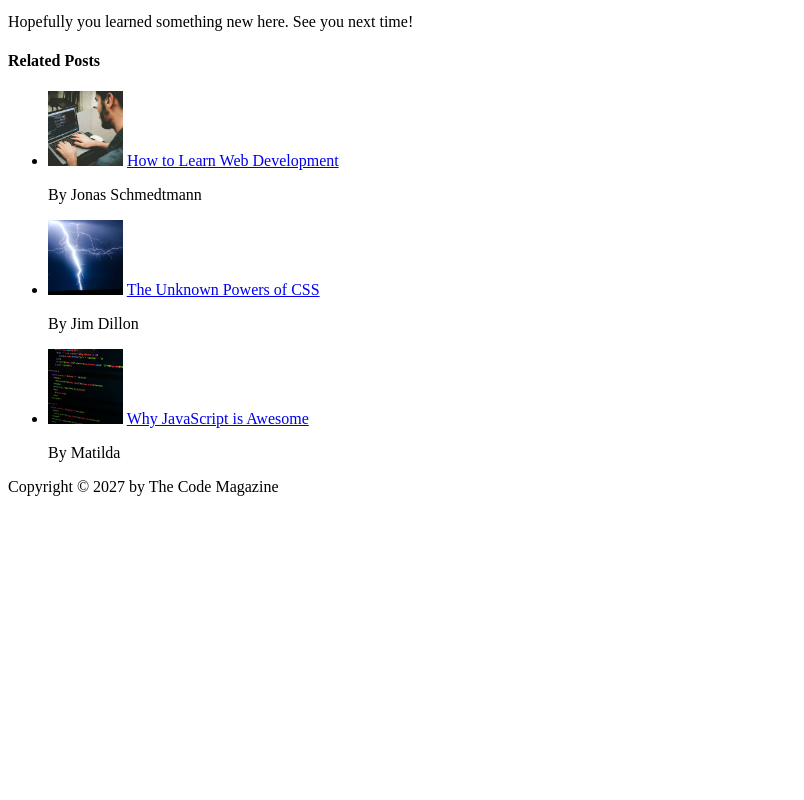
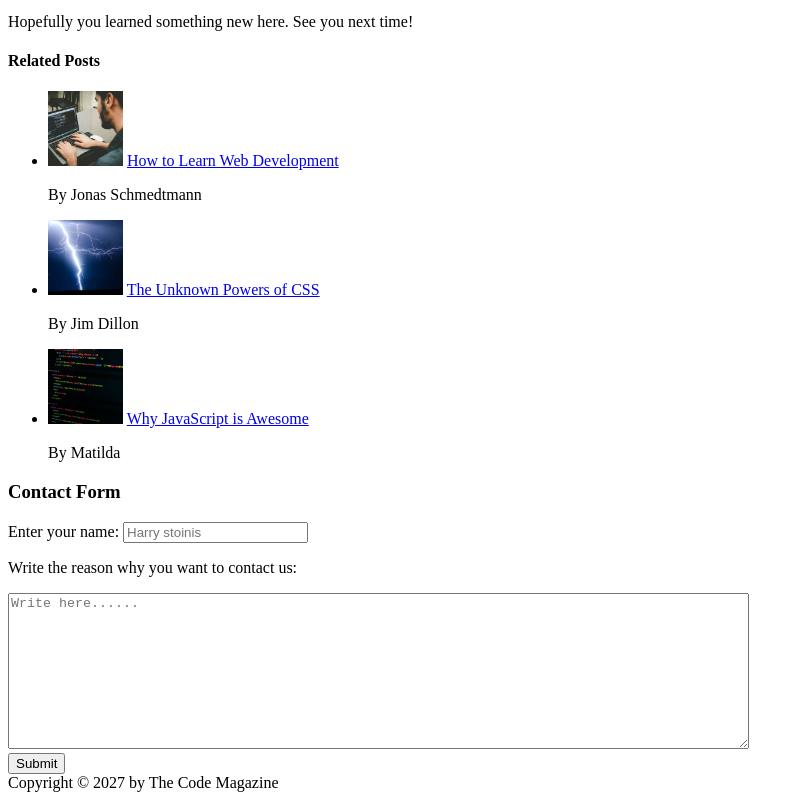
Before and after one commit to ancientdev0871/Blog-website, a plain HTML site: page index.html in a window 1280 px wide. Shown: the part 979-1779 px from the top of the page, without its empty margins (0-804 px from the left). Before the commit the page ends 1483 px from the top, so only its background shows below. Drawn offline with Linux system fonts and the light colour scheme.

Commit message:
Added a simple contact form

```diff
--- a/index.html
+++ b/index.html
@@ -102,25 +102,39 @@
       <h4>Related Posts</h4>
       <ul>
         <li>
-          <img src="/images/related-1.jpg" alt="Guy working on a computer" width="75px" />
+          <img
+            src="/images/related-1.jpg"
+            alt="Guy working on a computer"
+            width="75px"
+          />
           <a href="index.html">How to Learn Web Development</a>
           <p>By Jonas Schmedtmann</p>
         </li>
         <li>
           <img src="/images/related-2.jpg" alt="Thundering" width="75px" />
           <a href="index.html">The Unknown Powers of CSS</a>
-          <p>By Jim Dillon
-          </p>
+          <p>By Jim Dillon</p>
         </li>
         <li>
           <img src="/images/related-3.jpg" alt="JavaScript" width="75px" />
           <a href="index.html">Why JavaScript is Awesome</a>
-          <p>By Matilda
-          </p>
+          <p>By Matilda</p>
         </li>
       </ul>
     </aside>
-
+    <h3>Contact Form</h3>
+    <form action="#">
+      <p>Enter your name: <input type="text" placeholder="Harry stoinis" /></p>
+      <p>Write the reason why you want to contact us:</p>
+      <textarea
+        name=""
+        id=""
+        cols="90"
+        rows="10"
+        placeholder="Write here......"
+      ></textarea>
+    </form>
+    <button>Submit</button>
     <footer>Copyright &copy; 2027 by The Code Magazine</footer>
   </body>
 </html>
```
